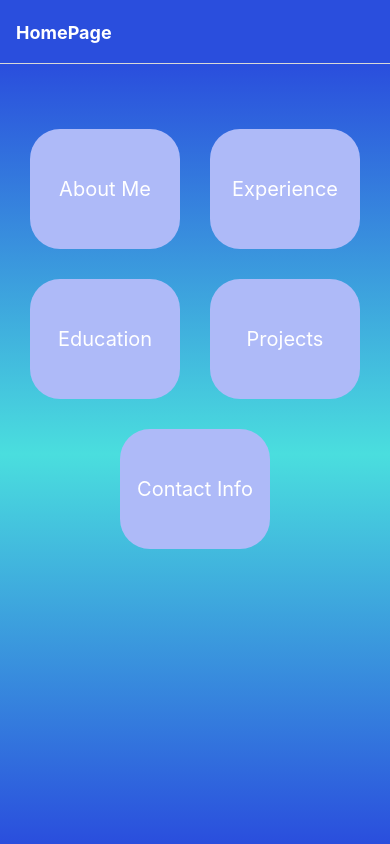
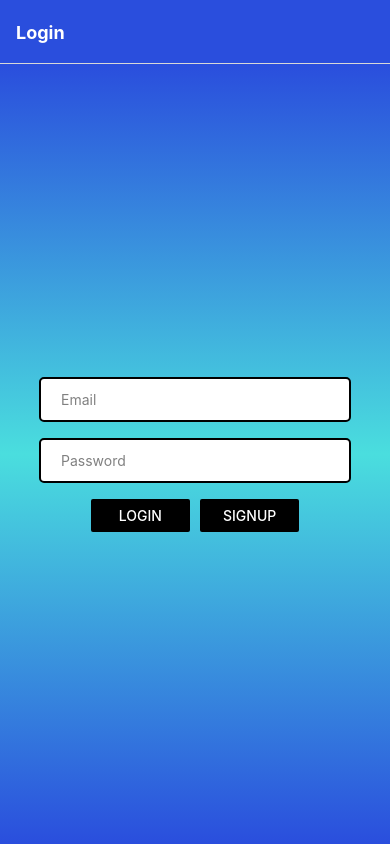
Before and after one commit to rambaldeo/rambaldeoportfolioapp, a React Native app: screen /Login in a window 390 px wide. Built offline with nearby package versions, Linux system fonts and the light colour scheme.

Commit message:
Added the login Page. Need to work on the sign up Page Need to add Personal App Logo and fix contact page logos

```diff
--- a/App.js
+++ b/App.js
@@ -5,17 +5,24 @@ import { createStackNavigator } from '@react-navigation/stack';
 import Home from './Components/Home'
 import ContactPage from './Components/ContactPage';
 import Profile from './Components/Profile';
+import LoginPage from './Components/LoginPage';
 const Stack = createStackNavigator();
 export default function App() {
   return (
 
     <NavigationContainer>
-      <Stack.Navigator>
+      <Stack.Navigator initialRouteName='Login'>
         <Stack.Screen name ="Home" component={Home} options={{
           title: "HomePage",
           headerStyle: {backgroundColor: '#2A4EDD'},
           headerTitleStyle: { fontWeight: 'bold'},
-          headerTintColor: '#fff'
+          headerTintColor: '#fff',
+          //headerLeft: null, remove the comment once the settings icon is implemented
+          headerRight: () => {
+            {/*
+            Need to create the settings page and add the icon here
+            */}
+          }
           }}/>
         <Stack.Screen name="Contact" component={ContactPage} options={{
           title: "Contact",
@@ -29,6 +36,12 @@ export default function App() {
           headerTitleStyle: { fontWeight: 'bold'},
           headerTintColor: '#fff'
         }}/>
+        <Stack.Screen name="Login" component={LoginPage} options={{
+          title: "Login",
+          headerStyle: {backgroundColor: '#2A4EDD'},
+          headerTitleStyle: { fontWeight: 'bold'},
+          headerTintColor: '#fff',
+        }}/>
       </Stack.Navigator>
       <StatusBar style="auto" />
     </NavigationContainer>
--- a/Components/LoginPage.js
+++ b/Components/LoginPage.js
@@ -0,0 +1,92 @@
+import React, { useState } from "react";
+import { StyleSheet, View, Button, TextInput } from "react-native";
+import { LinearGradient } from "expo-linear-gradient";
+import { useNavigation } from '@react-navigation/native';
+
+const LoginPage = () => {
+    const navigation = useNavigation();
+    const [email, setEmail] = useState('');
+    const [password, setPassword] = useState('');
+
+
+    const handleLogin = async () => {
+        navigation.navigate('Home')
+    };
+    return (
+        <LinearGradient colors={['#2A4EDD', '#4ADEDE', '#2A4EDD']} style={LoginStyle.gradient}>
+            <View style={LoginStyle.container}>
+
+                {/* Need to add a App logo at the top here
+                Thinking about putting the text input into another container with a different width */}
+                <TextInput
+                    style={LoginStyle.input}
+                    label="Email"
+                    placeholder="Email"
+                    placeholderTextColor="grey"
+                    onChangeText={setEmail}
+                    value={email}
+                />
+                <TextInput
+                    style={LoginStyle.input}
+                    label="Password"
+                    placeholder="Password"
+                    placeholderTextColor="grey"
+                    secureTextEntry
+                    onChangeText={setPassword}
+                    value={password}
+                />
+
+                <View style={LoginStyle.buttonContainer}>
+                    <View style={LoginStyle.button}>
+                        <Button
+                            onPress={handleLogin}
+                            title="Login"
+                            color="black"
+                        />
+                    </View>
+                    <View style={LoginStyle.button}>
+                        <Button
+                           // onPress={handleLogin}
+                            title="Signup"
+                            color="black"
+                        />
+                    </View>
+                </View>
+            </View>
+        </LinearGradient>
+    );
+};
+
+export default LoginPage;
+
+const LoginStyle = StyleSheet.create({
+    gradient: {
+        flex: 1,
+        justifyContent: 'center',
+        alignItems: 'center',
+    },
+    container: {
+        width: '80%',
+        alignItems: 'center',
+    },
+    input: {
+        height: 45,
+        width: '100%',
+        borderColor: 'black',
+        borderWidth: 2,
+        marginBottom: 16,
+        color: 'black',
+        paddingHorizontal: 20,
+        backgroundColor: 'white',
+        borderRadius: 5,
+    },
+    buttonContainer: {
+        flexDirection: 'row',
+        justifyContent: 'space-between',
+        width: '70%',
+    },
+    button: {
+        flex: 1,
+        marginHorizontal: 5,
+    },
+});
```
